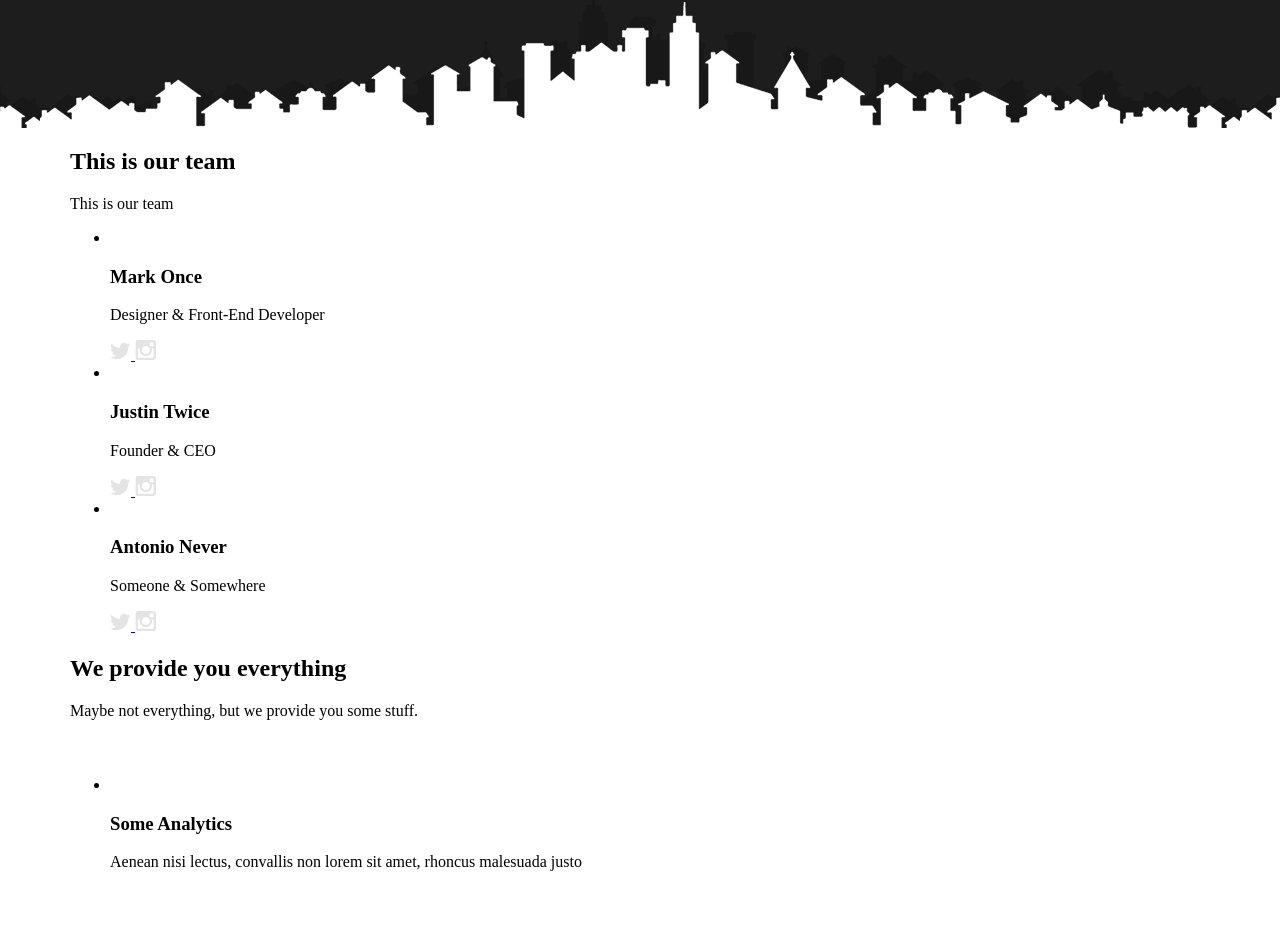
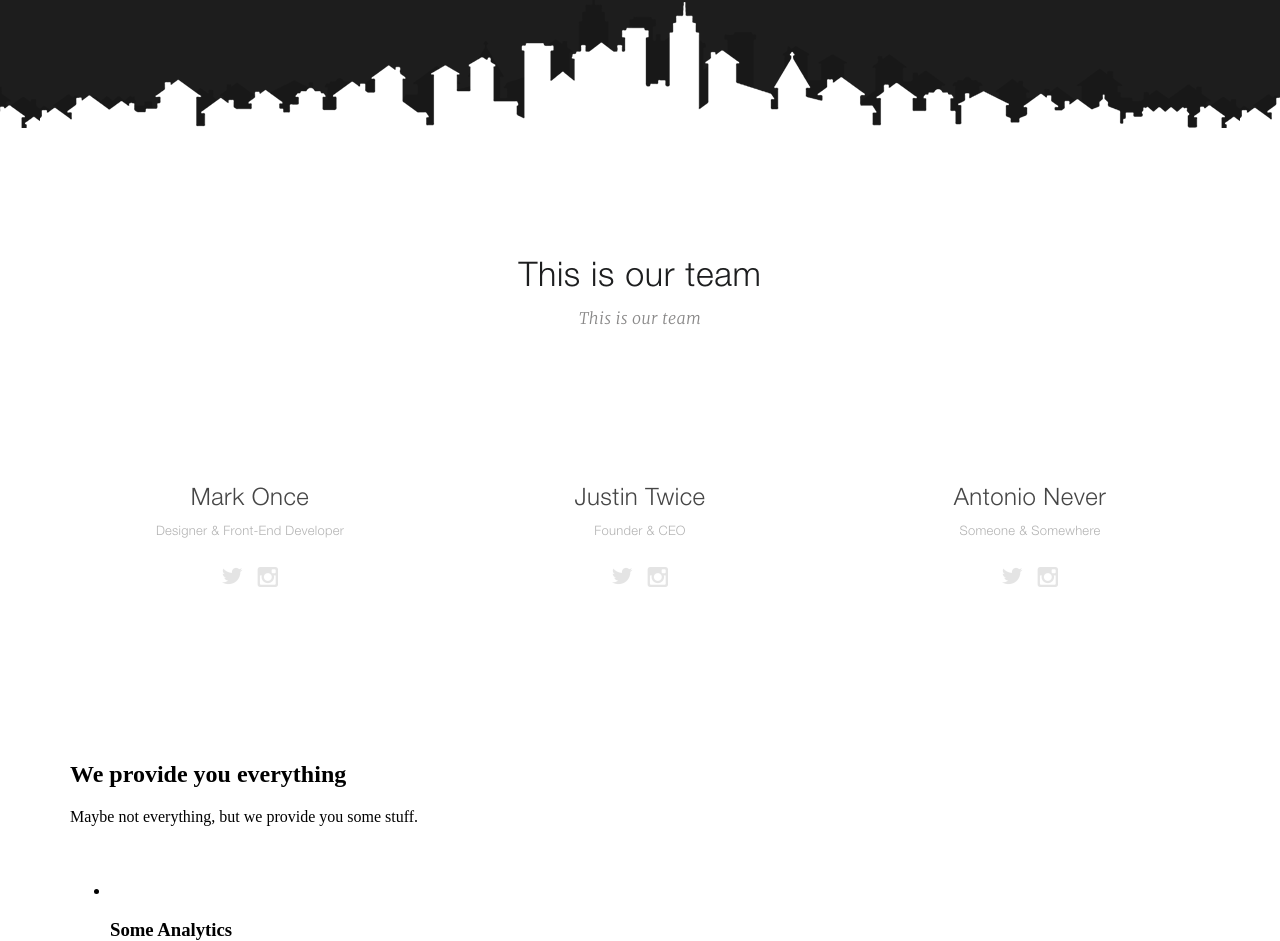
Before and after one commit to georgij-tsabiev/wp-landingBW, a plain HTML site: page index.html in a window 1280 px wide. Shown: the part 1696-2637 px from the top of the page. Drawn offline with Linux system fonts and the light colour scheme.

Commit message:
Стилизует блок team

```diff
--- a/styles/styles.css
+++ b/styles/styles.css
@@ -178,3 +178,84 @@ body {
   color: #b7b7b7;
   margin: 0;
 }
+
+/* Team */
+
+.team {
+  padding: 138px 0 150px 0;
+}
+
+.team__title {
+  font-family: "HelveticaNeueLTProLt", sans-serif;
+  font-size: 34px;
+  line-height: 26px;
+  font-weight: 400;
+  letter-spacing: 0.02em;
+  color: #1d1e1f;
+  margin: 0 0 13px 0;
+  text-align: center;
+}
+
+.team__text {
+  font-family: "Merriweather-LightItalic", sans-serif;
+  font-size: 16px;
+  line-height: 26px;
+  font-weight: 300;
+  font-style: italic;
+  letter-spacing: 0.02em;
+  color: #898888;
+  margin: 0;
+  text-align: center;
+}
+
+.team__list {
+  margin: 0;
+  padding: 127px 0 0 0;
+  list-style-type: none;
+  display: grid;
+  grid-template-columns: repeat(3, 1fr);
+  justify-content: space-between;
+  gap: 30px;
+}
+
+.team__item {
+  display: flex;
+  flex-direction: column;
+  align-items: center;
+  justify-content: center;
+}
+
+.team__item-img {
+  display: block;
+  margin: 0 0 29px 0;
+}
+
+.team__item-name {
+  font-family: "HelveticaNeueLTProLt", sans-serif;
+  font-size: 24px;
+  line-height: 26px;
+  font-weight: 400;
+  letter-spacing: 0.02em;
+  color: #464646;
+  margin: 0 0 7px 0;
+}
+
+.team__item-text {
+  font-family: "HelveticaNeueLTProLt", sans-serif;
+  font-size: 13px;
+  line-height: 26px;
+  font-weight: 400;
+  letter-spacing: 0.02em;
+  color: #b3b3b3;
+  margin: 0 0 21px 0;
+}
+
+.team__icon-block {
+  display: flex;
+  flex-wrap: wrap;
+  gap: 14px;
+}
+
+.team__icon-block a {
+  display: block;
+}
```
